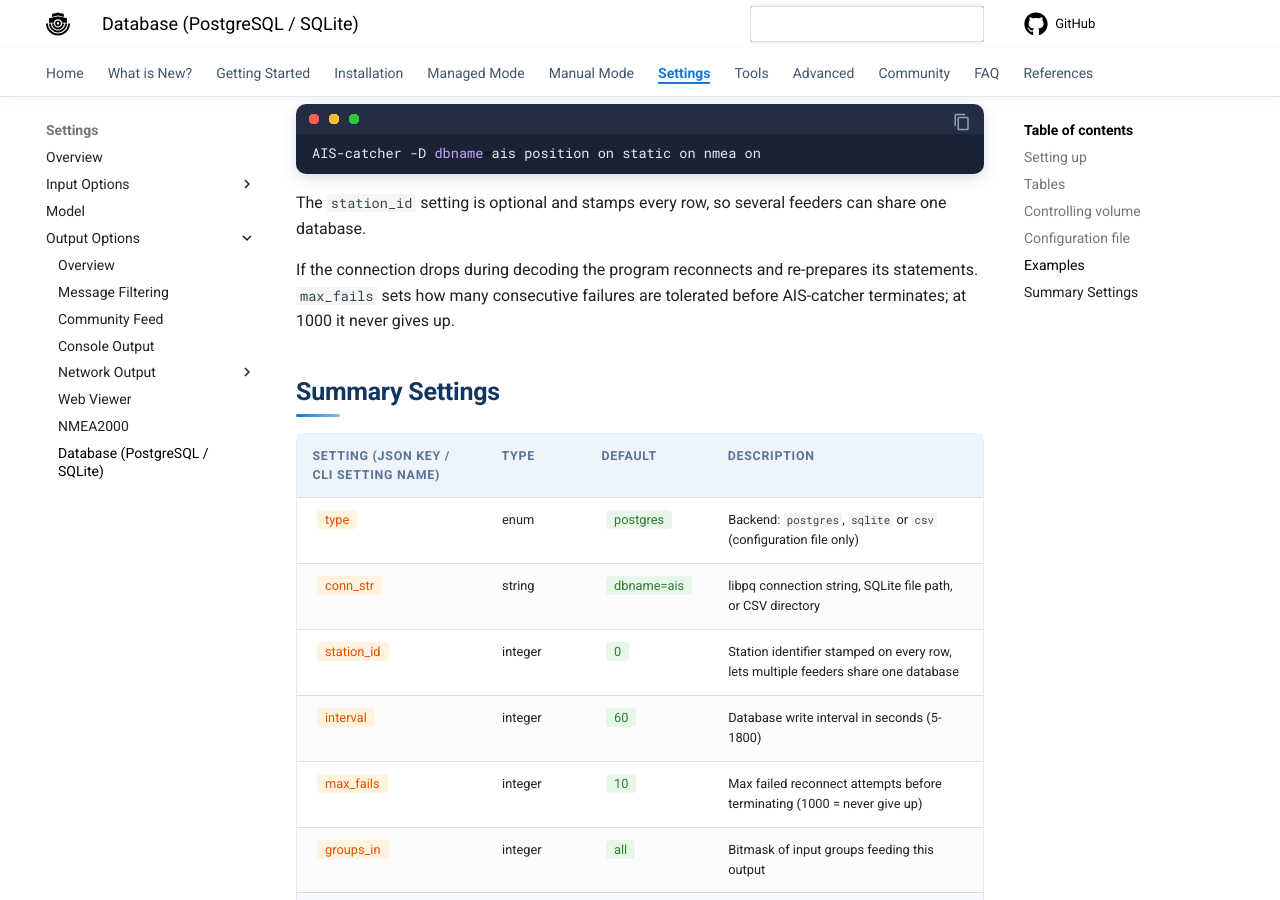
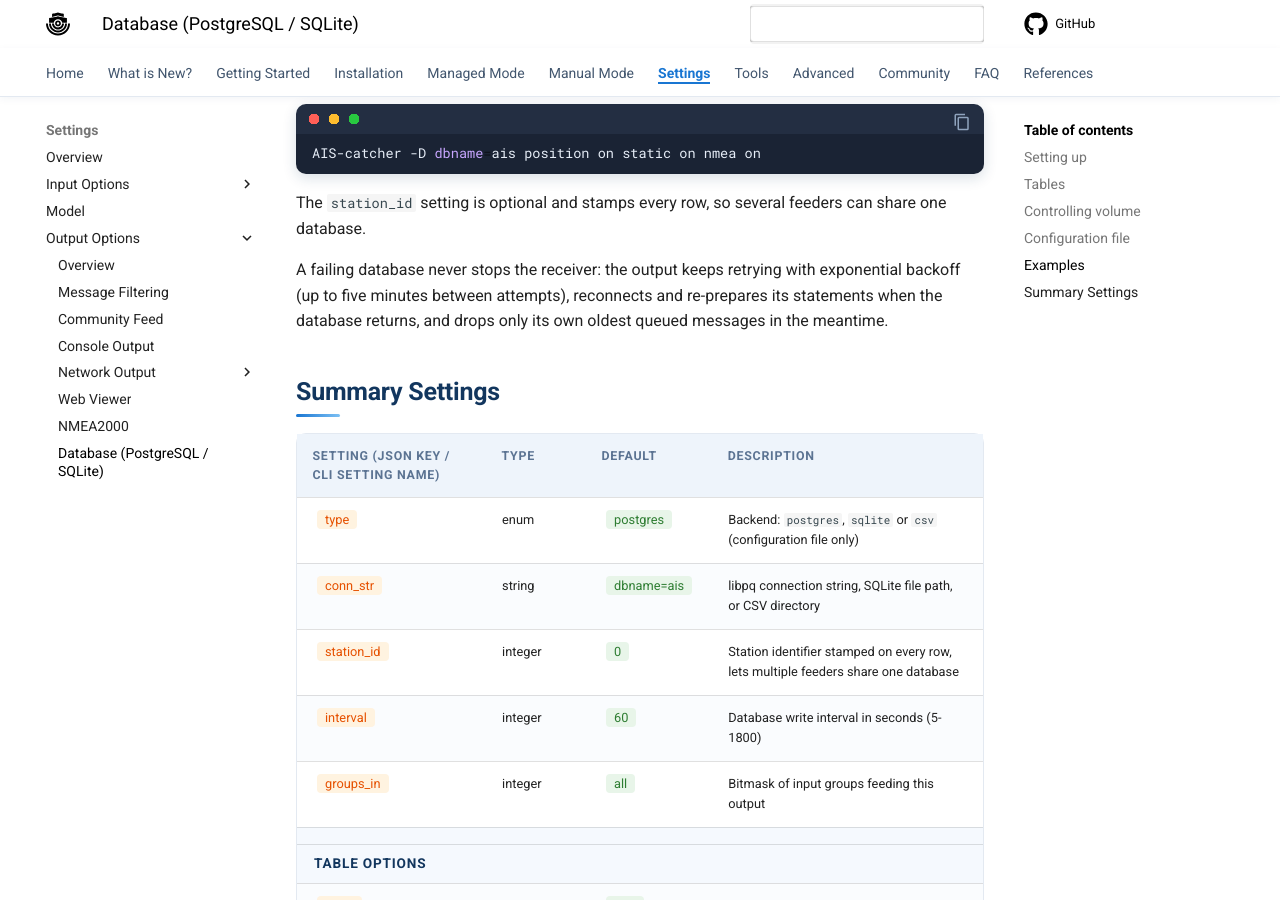
Before and after one commit to jvde-github/AIS-catcher-docs, an MkDocs documentation site: the page built from docs/configuration/output/PSQL.md, in a window 1280 px wide and 900 px high, scrolled down 4129 px. Built offline with MkDocs 1.6.1 and Material for MkDocs 9.7.7, drawn with Linux system fonts in a browser that asks for light colours; comment, search, counter and statistics services are not loaded.

Commit message:
Database outputs retry with backoff instead of terminating

```diff
--- a/docs/configuration/output/PSQL.md
+++ b/docs/configuration/output/PSQL.md
@@ -145,7 +145,7 @@
 
 The `station_id` setting is optional and stamps every row, so several feeders can share one database.
 
-If the connection drops during decoding the program reconnects and re-prepares its statements. `max_fails` sets how many consecutive failures are tolerated before AIS-catcher terminates; at 1000 it never gives up.
+A failing database never stops the receiver: the output keeps retrying with exponential backoff (up to five minutes between attempts), reconnects and re-prepares its statements when the database returns, and drops only its own oldest queued messages in the meantime.
 
 ## Summary Settings
 
@@ -156,7 +156,6 @@
 | <span class="cmd-setting">conn_str</span> | string | <span class="cmd-value">dbname=ais</span> | libpq connection string, SQLite file path, or CSV directory |
 | <span class="cmd-setting">station_id</span> | integer | <span class="cmd-value">0</span> | Station identifier stamped on every row, lets multiple feeders share one database |
 | <span class="cmd-setting">interval</span> | integer | <span class="cmd-value">60</span> | Database write interval in seconds (5-1800) |
-| <span class="cmd-setting">max_fails</span> | integer | <span class="cmd-value">10</span> | Max failed reconnect attempts before terminating (1000 = never give up) |
 | <span class="cmd-setting">groups_in</span> | integer | <span class="cmd-value">all</span> | Bitmask of input groups feeding this output |
 | | | | |
 | Table Options | | | |
```
